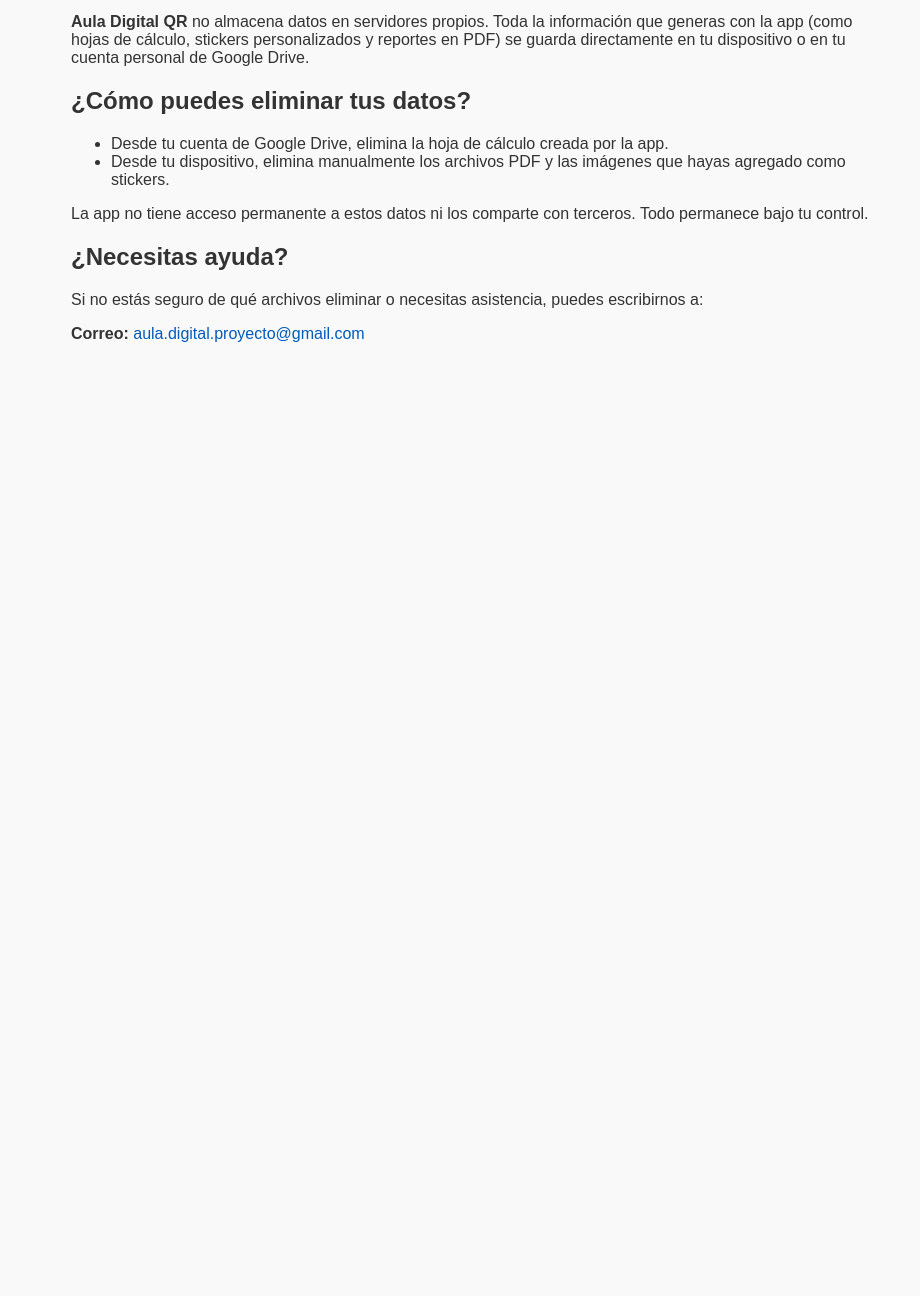
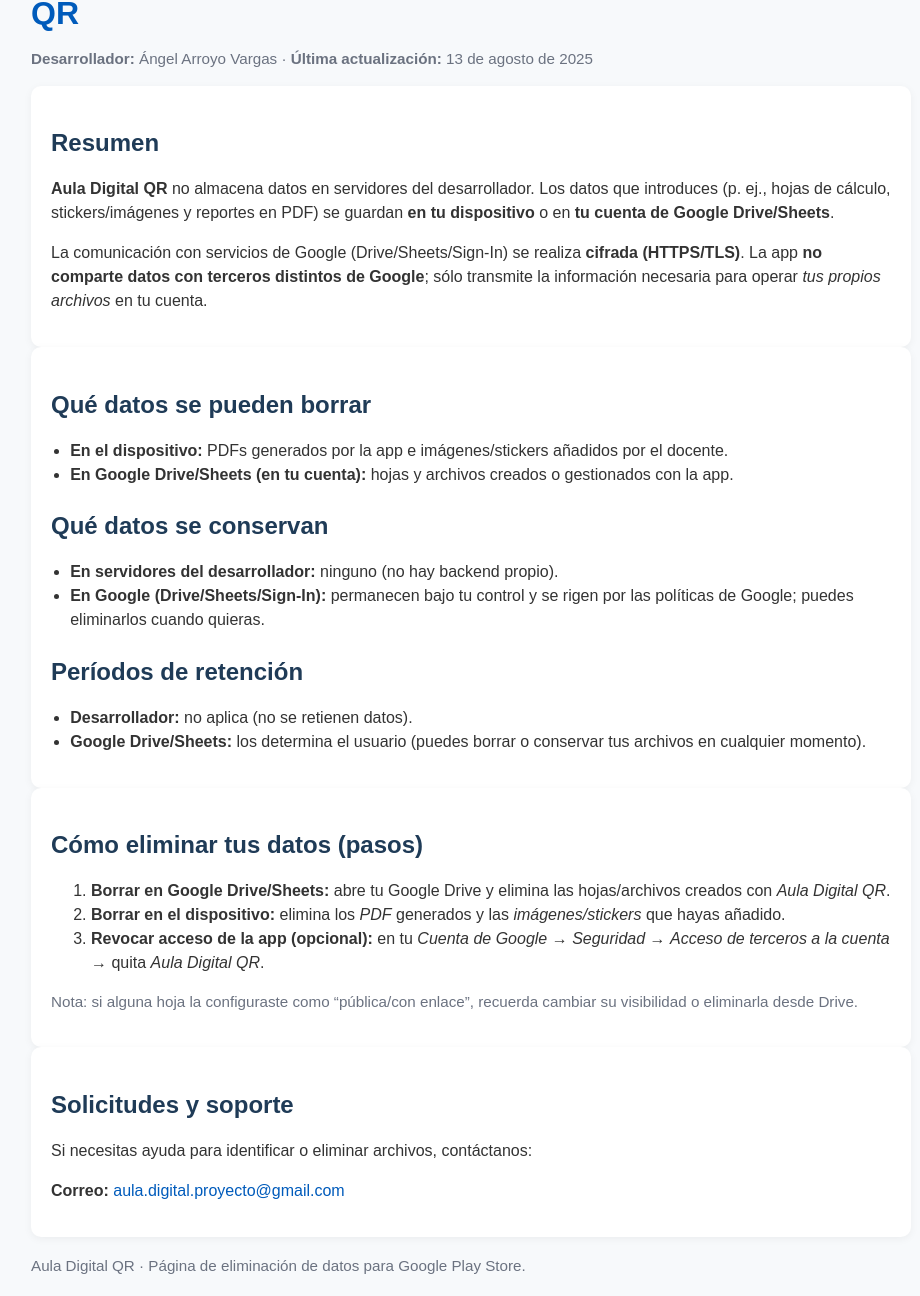
Before and after one commit to AulaDigitalQR1/eliminar_cuenta, a plain HTML site: page index.html in a window 1280 px wide. Shown: the part 127-1423 px from the top of the page, without its empty margins (169-1089 px from the left). Before the commit the page ends 800 px from the top, so only its background shows below. Drawn offline with Linux system fonts and the light colour scheme.

Commit message:
Update index.html

```diff
--- a/index.html
+++ b/index.html
@@ -1,30 +1,74 @@
-
 <!DOCTYPE html>
 <html lang="es">
 <head>
-    <meta charset="UTF-8">
-    <title>Eliminar cuenta - Aula Digital QR</title>
-    <style>
-        body { font-family: Arial, sans-serif; max-width: 800px; margin: 40px auto; padding: 20px; background: #f9f9f9; color: #333; }
-        h1 { color: #005bbb; }
-        a { color: #005bbb; text-decoration: none; }
-        a:hover { text-decoration: underline; }
-    </style>
+  <meta charset="UTF-8">
+  <meta name="viewport" content="width=device-width,initial-scale=1">
+  <title>Solicitud de eliminación de datos / cuenta – Aula Digital QR</title>
+  <style>
+    :root { --pri:#005bbb; --bg:#f7f9fb; --txt:#333; }
+    body { font-family: Arial, sans-serif; max-width: 880px; margin: 40px auto; padding: 24px; background: var(--bg); color: var(--txt); }
+    h1 { color: var(--pri); margin-bottom: .2rem; }
+    h2 { color: #1f3b57; margin-top: 1.6rem; }
+    p, li { line-height: 1.5; }
+    .box { background: #fff; border-radius: 10px; padding: 18px 20px; box-shadow: 0 2px 8px rgba(0,0,0,.05); }
+    a { color: var(--pri); text-decoration: none; }
+    a:hover { text-decoration: underline; }
+    .muted { color:#6b7280; font-size:.95rem; }
+    ul { padding-left: 1.2rem; }
+  </style>
 </head>
 <body>
-    <h1>Solicitud de eliminación de cuenta - Aula Digital QR</h1>
-    <p><strong>Aula Digital QR</strong> no almacena datos en servidores propios. Toda la información que generas con la app (como hojas de cálculo, stickers personalizados y reportes en PDF) se guarda directamente en tu dispositivo o en tu cuenta personal de Google Drive.</p>
+  <header>
+    <h1>Solicitud de eliminación de datos / cuenta – Aula Digital QR</h1>
+    <p class="muted"><strong>Desarrollador:</strong> Ángel Arroyo Vargas &middot;
+      <strong>Última actualización:</strong> <time datetime="2025-08-13">13 de agosto de 2025</time>
+    </p>
+  </header>
 
-    <h2>¿Cómo puedes eliminar tus datos?</h2>
+  <section class="box">
+    <h2>Resumen</h2>
+    <p><strong>Aula Digital QR</strong> no almacena datos en servidores del desarrollador. Los datos que introduces (p. ej., hojas de cálculo, stickers/imágenes y reportes en PDF) se guardan <strong>en tu dispositivo</strong> o en <strong>tu cuenta de Google Drive/Sheets</strong>.</p>
+    <p>La comunicación con servicios de Google (Drive/Sheets/Sign-In) se realiza <strong>cifrada (HTTPS/TLS)</strong>. La app <strong>no comparte datos con terceros distintos de Google</strong>; sólo transmite la información necesaria para operar <em>tus propios archivos</em> en tu cuenta.</p>
+  </section>
+
+  <section class="box">
+    <h2>Qué datos se pueden borrar</h2>
     <ul>
-        <li>Desde tu cuenta de Google Drive, elimina la hoja de cálculo creada por la app.</li>
-        <li>Desde tu dispositivo, elimina manualmente los archivos PDF y las imágenes que hayas agregado como stickers.</li>
+      <li><strong>En el dispositivo:</strong> PDFs generados por la app e imágenes/stickers añadidos por el docente.</li>
+      <li><strong>En Google Drive/Sheets (en tu cuenta):</strong> hojas y archivos creados o gestionados con la app.</li>
     </ul>
 
-    <p>La app no tiene acceso permanente a estos datos ni los comparte con terceros. Todo permanece bajo tu control.</p>
+    <h2>Qué datos se conservan</h2>
+    <ul>
+      <li><strong>En servidores del desarrollador:</strong> ninguno (no hay backend propio).</li>
+      <li><strong>En Google (Drive/Sheets/Sign-In):</strong> permanecen bajo tu control y se rigen por las políticas de Google; puedes eliminarlos cuando quieras.</li>
+    </ul>
 
-    <h2>¿Necesitas ayuda?</h2>
-    <p>Si no estás seguro de qué archivos eliminar o necesitas asistencia, puedes escribirnos a:</p>
+    <h2>Períodos de retención</h2>
+    <ul>
+      <li><strong>Desarrollador:</strong> no aplica (no se retienen datos).</li>
+      <li><strong>Google Drive/Sheets:</strong> los determina el usuario (puedes borrar o conservar tus archivos en cualquier momento).</li>
+    </ul>
+  </section>
+
+  <section class="box">
+    <h2>Cómo eliminar tus datos (pasos)</h2>
+    <ol>
+      <li><strong>Borrar en Google Drive/Sheets:</strong> abre tu Google Drive y elimina las hojas/archivos creados con <em>Aula Digital QR</em>.</li>
+      <li><strong>Borrar en el dispositivo:</strong> elimina los <em>PDF</em> generados y las <em>imágenes/stickers</em> que hayas añadido.</li>
+      <li><strong>Revocar acceso de la app (opcional):</strong> en tu <em>Cuenta de Google</em> &rarr; <em>Seguridad</em> &rarr; <em>Acceso de terceros a la cuenta</em> &rarr; quita <em>Aula Digital QR</em>.</li>
+    </ol>
+    <p class="muted">Nota: si alguna hoja la configuraste como “pública/con enlace”, recuerda cambiar su visibilidad o eliminarla desde Drive.</p>
+  </section>
+
+  <section class="box">
+    <h2>Solicitudes y soporte</h2>
+    <p>Si necesitas ayuda para identificar o eliminar archivos, contáctanos:</p>
     <p><strong>Correo:</strong> <a href="mailto:aula.digital.proyecto@gmail.com">aula.digital.proyecto@gmail.com</a></p>
+  </section>
+
+  <footer class="muted" style="margin-top:18px">
+    <p>Aula Digital QR &middot; Página de eliminación de datos para Google Play Store.</p>
+  </footer>
 </body>
 </html>
```
